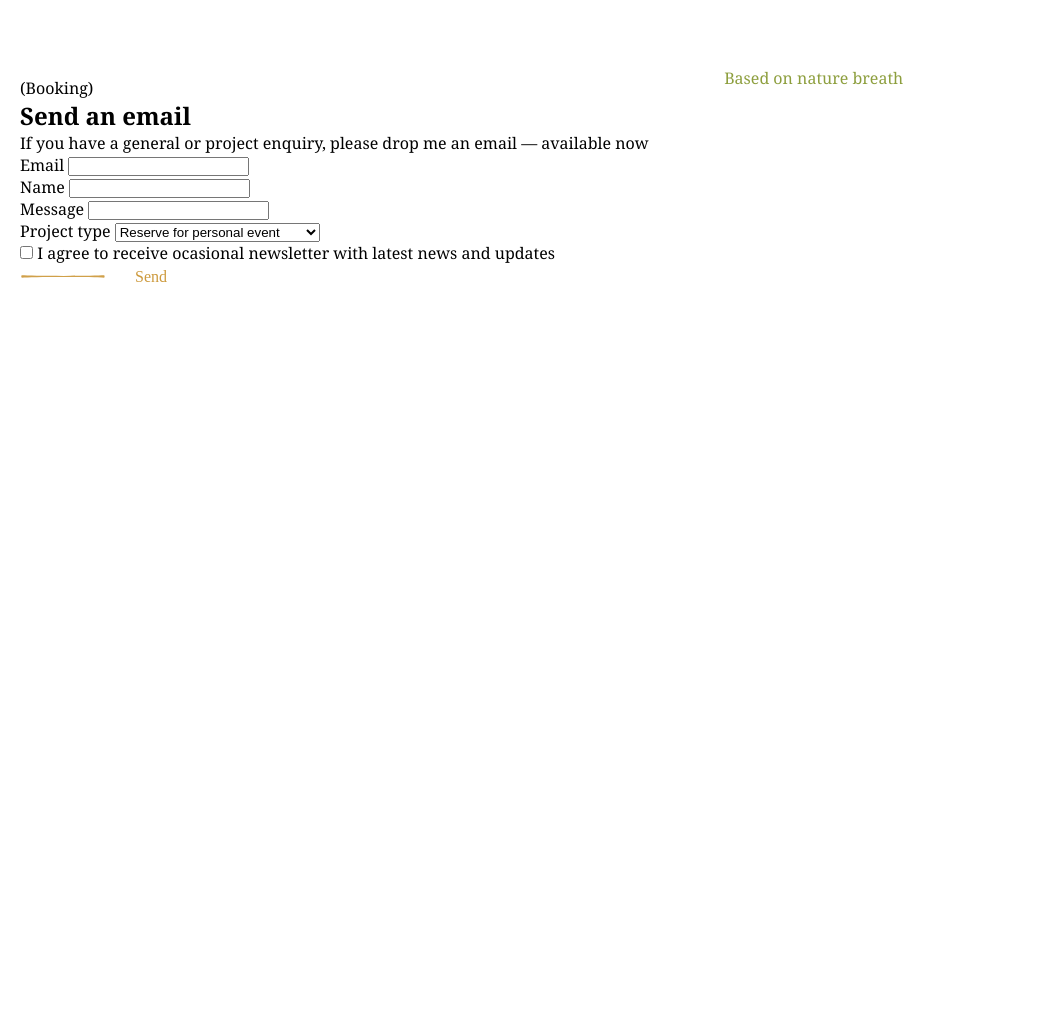
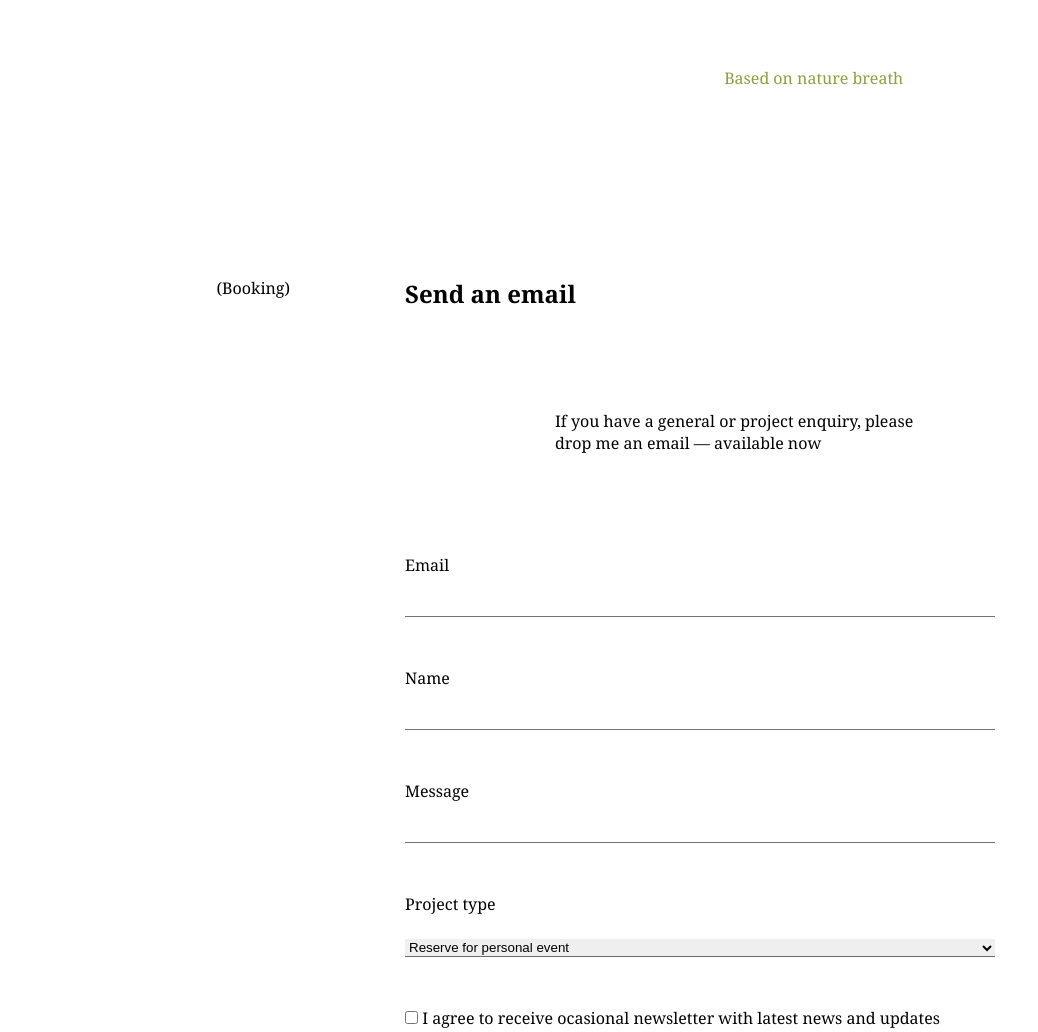
Before and after one commit to Anatorusan/web_dev_study, a plain HTML site: page Sebastian_Mullaert/index.html in a window 1280 px wide. Shown: the part 693-1725 px from the top of the page, without its empty margins (0-1038 px from the left). Before the commit the page ends 983 px from the top, so only its background shows below. Drawn offline with Linux system fonts and the light colour scheme; files whose address does not match are found by name.

Commit message:
Styled form and tweaked responsive

```diff
--- a/Sebastian_Mullaert/index.html
+++ b/Sebastian_Mullaert/index.html
@@ -56,33 +56,37 @@
     <section>
         <div class="wrapper">
             <div class="section-2-container">
-                <div class="booking-container">
-                    <span>(Booking)</span>
+                <div class="booking-container mobile-hidden">
+                    <span class="booking">(Booking)</span>
                 </div>
                 <div class="email-container">
                     <div class="section-2-text-container">
-                        <h2>Send <span>an email</span></h2>
-                        <p>If you have a general or project enquiry, please
+                        <h2 class="send_email">Send <span>an email</span></h2>
+                        <p class="sect-2_para">If you have a general or project enquiry, please<br>
                             drop me an email — available now</p>
                     </div>
                     <div class="form-container">
-                        <form>
-                            <label for="email">Email</label>
-                            <input type="email" id="email" name="email"><br>
-                            <label for="name">Name</label>
-                            <input type="text" id="name" name="name"><br>
-                            <label for="message">Message</label>
-                            <input type="text" id="message" name="message"><br>
-                            <label for="project">Project type</label>
-                            <select id="project" name="project">
+                        <form class="form">
+                            <label for="email" class="block form_label_margin">Email</label>
+                            <input type="email" id="email" name="email" class="form_input_margin
+                            input_length input_border">
+                            <label for="name" class="block form_label_margin">Name</label>
+                            <input type="text" id="name" name="name" class="form_input_margin
+                             input_length input_border">
+                            <label for="message" class="block form_label_margin">Message</label>
+                            <input type="text" id="message" name="message" class="form_input_margin
+                             input_length input_border">
+                            <label for="project" class="block form_label_margin">Project type</label>
+                            <select id="project" name="project" class="form_input_margin
+                             input_length input_border">
                                 <option value="Reserve for personal event">Reserve for personal event</option>
                                 <option value="Buy tickets for the next concert">Buy tickets for the next concert</option>
                                 <option value="Reserve from a venue">Reserve from a venue</option>
                                 <option value="Other">Other</option>
-                            </select><br>
-                            <input type="checkbox" id="consent" name="consent" value="consent">
-                            <label for="consent">I agree to receive ocasional newsletter with latest news and updates</label>
-                            <button class="button" onclick="alert('Your message is sent')"><svg class="line" width="84" height="3" viewBox="0 0 84 3" fill="none" xmlns="http://www.w3.org/2000/svg">
+                            </select>
+                            <div class="form_input_margin" input_length><input type="checkbox" id="consent" name="consent" value="consent">
+                            <label for="consent">I agree to receive ocasional newsletter with latest news and updates</label></div>
+                            <button class="button button_m" onclick="alert('Your message is sent')"><svg class="line" width="84" height="3" viewBox="0 0 84 3" fill="none" xmlns="http://www.w3.org/2000/svg">
                                 <path d="M42.672 0.903998C22.704 0.903998 5.52 0.615999 0.72 0.328C0.144 0.808 0.0480001 2.248 0.816 2.632C5.904 2.248 21.84 1.96 42.48 1.96C63.12 1.96 77.904 2.248 83.184 2.632C83.76 2.248 83.856 0.808 83.088 0.328C78.48 0.615999 62.64 0.903998 42.672 0.903998Z" fill="#D0A049"/>
                                 </svg>
                             <p>Send</p></button>
--- a/Sebastian_Mullaert/styles/styles.css
+++ b/Sebastian_Mullaert/styles/styles.css
@@ -36,15 +36,19 @@ img {
     font-style: italic;
 }
 
+.block {
+    display: block;
+}
+
 @media all and (min-width: 1200px) {
     .wrapper {
-        max-width: 1360px;
+        max-width: 1320px;
     }
 }
 
 @media all and (max-width: 1200px) {
     .mobile-hidden {
-        display: none;
+        display: none !important;
     }
 }
 
@@ -297,3 +301,88 @@ img {
 ========================
 =====send and email=====
 ======================== */
+
+/* layout */
+.section-2-container {
+    display: flex;
+    padding-top: 200px;
+}
+
+.booking-container {
+    flex-basis: 25%;
+    display: flex;
+    justify-content: flex-end;
+    padding-right: 40px;
+}
+
+.email-container {
+    flex-basis: 100%;
+    padding-bottom: 145px;
+}
+
+/* .form-container {
+    width: 69%;
+} */
+
+@media all and (min-width: 1200px) {
+    .email-container {
+        flex-basis: 75%;
+        padding-left: 75px;
+    }
+
+    .form-container {
+        width: 69%;
+    }
+}
+
+
+
+/* send and email */
+.section-2-text-container {
+    padding-bottom: 100px;
+}
+
+.send_email {
+    margin-bottom: 100px;
+}
+
+.sect-2_para {
+    margin-left: 150px;
+}
+
+/* form */
+.form_label_margin {
+    margin-bottom: 20px;
+}
+
+.form_input_margin {
+    margin-bottom: 50px;
+}
+
+.input_length {
+    width: 100%;
+}
+
+.button_m {
+    margin-left: auto;
+    margin-right: auto;
+}
+
+.input_border {
+    border-top: none;
+    border-left: none;
+    border-right: none;
+    border-bottom: 1px solid rgba(0,0,0,0.55)
+}
+
+@media all and (min-width: 1200px) {
+    .button_m {
+        margin-left: 157px;
+        margin-right: 0;
+    }
+}
+
+/* .form-newline::after {
+    content:"\a";
+    white-space: pre;
+} */
```
